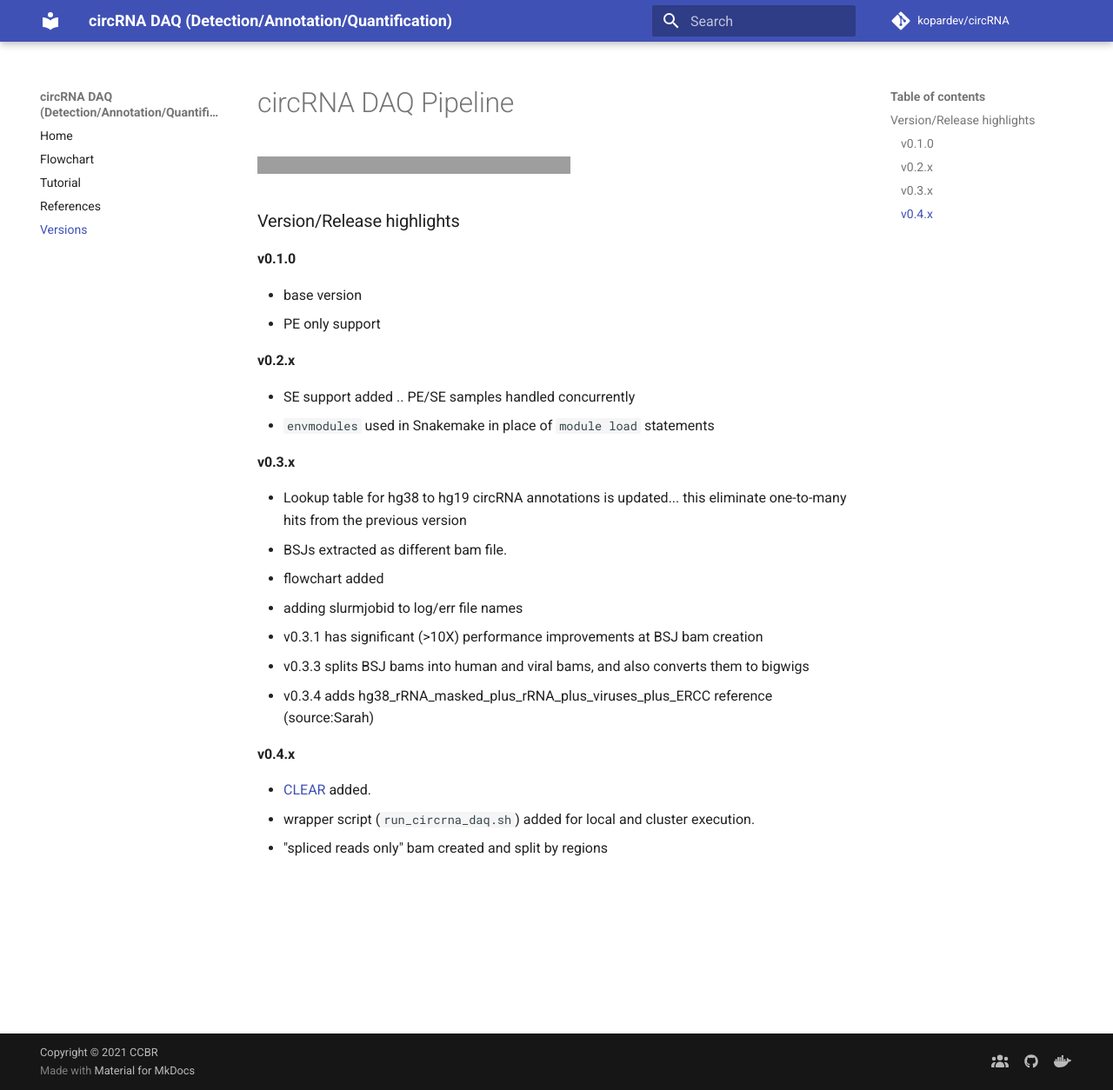
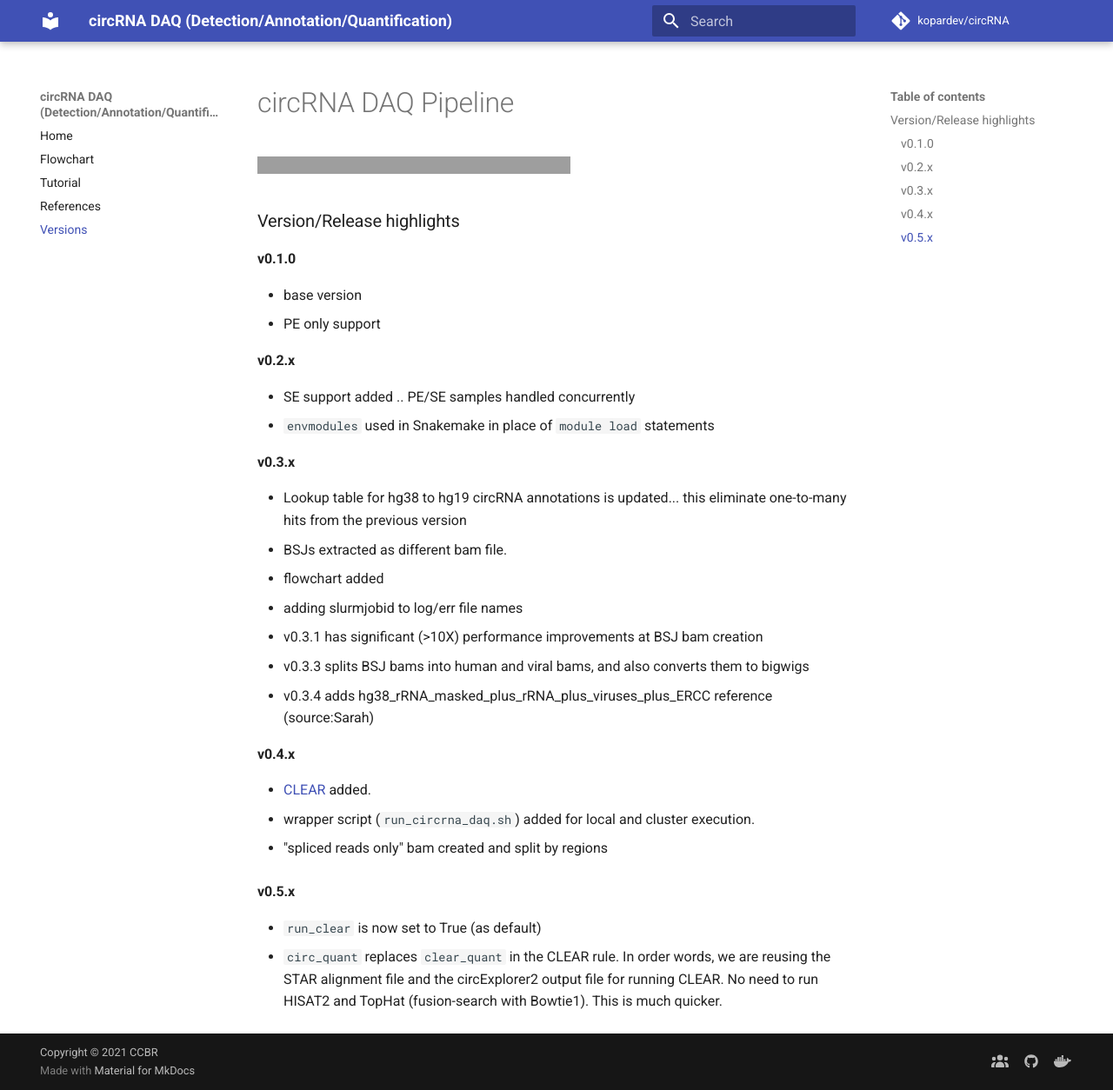
Before and after one commit to CCBR/CHARLIE, an MkDocs documentation site: the page built from docs/versions.md, in a window 1280 px wide and 1254 px high. Shown: the whole window at 87% size. Built offline with MkDocs 1.6.1 and Material for MkDocs 9.7.7, drawn with Linux system fonts in a browser that asks for light colours; comment, search, counter and statistics services are not loaded; grey boxes are pictures that could not be loaded.

Commit message:
adding new version information to documentation:

```diff
--- a/docs/versions.md
+++ b/docs/versions.md
@@ -30,3 +30,8 @@
 * wrapper script (`run_circrna_daq.sh`) added for local and cluster execution.
 
 * "spliced reads only" bam created and split by regions
+
+#### v0.5.x
+
+* `run_clear` is now set to True (as default)
+* `circ_quant` replaces `clear_quant` in the CLEAR rule. In order words, we are reusing the STAR alignment file and the circExplorer2 output file for running CLEAR. No need to run HISAT2 and TopHat (fusion-search with Bowtie1). This is much quicker.
```
